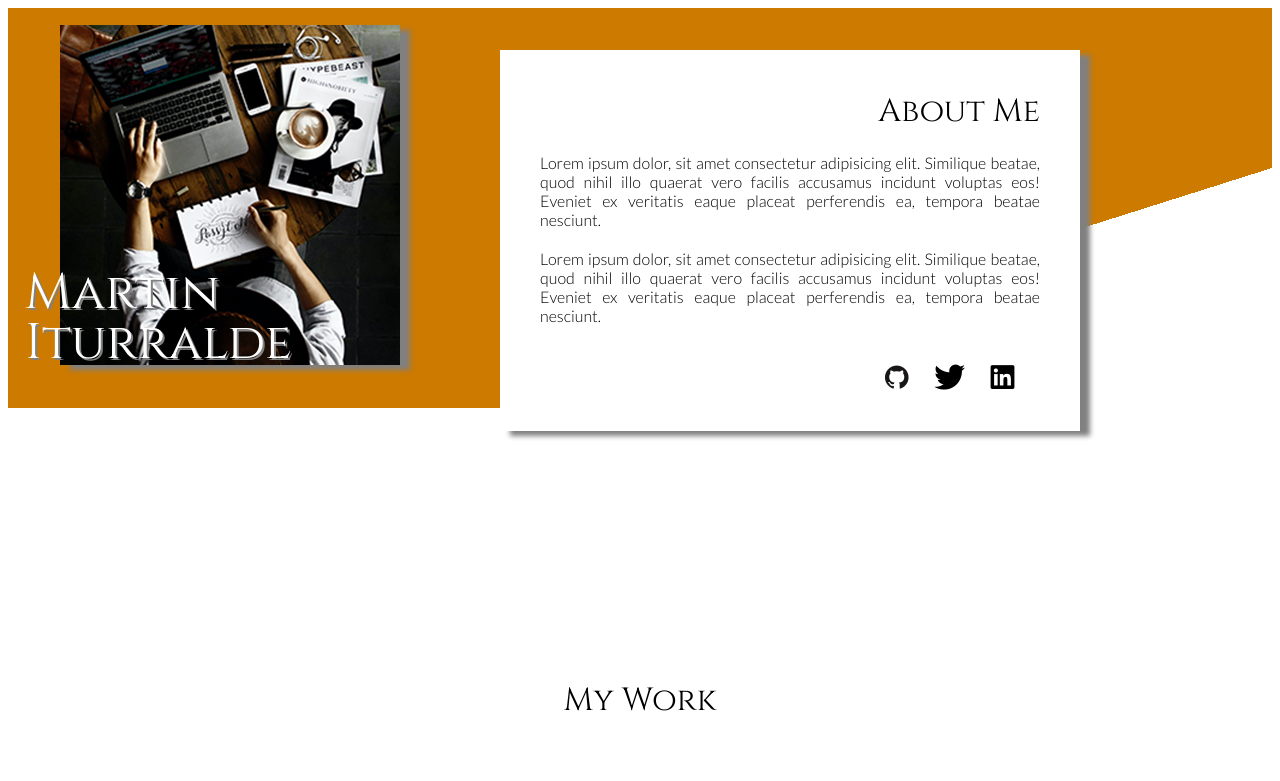
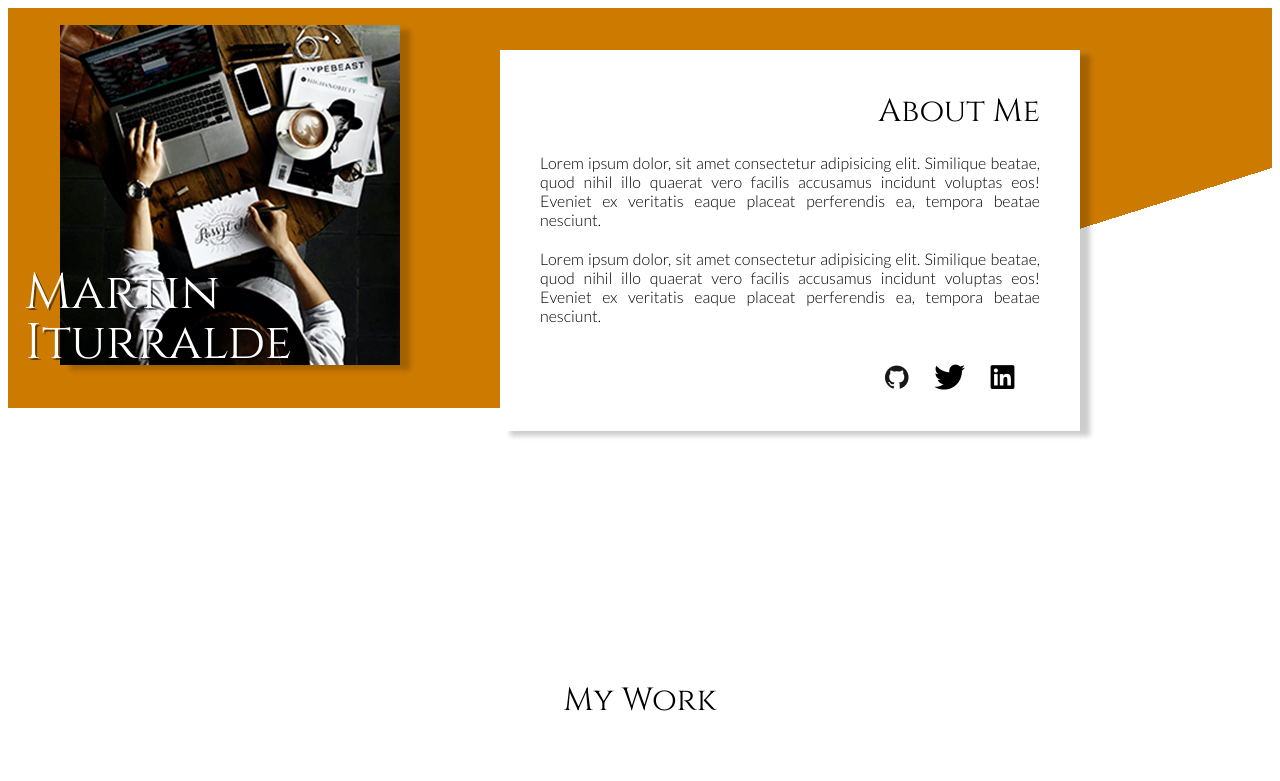
Before and after one commit to Martinitu/personalPortfolio-, a plain HTML site: page index.html in a window 1280 px wide. Shown: the top 781 px of the page. Drawn offline with nearby package versions, Linux system fonts and the light colour scheme.

Commit message:
bos shadow fixed

```diff
--- a/style.css
+++ b/style.css
@@ -21,7 +21,7 @@ p {
 
 }
 .headerPhoto {
-    box-shadow: 10px 5px 5px grey;
+    box-shadow: 10px 5px 5px rgba(0, 0, 0, 0.2);
     position: absolute;
     left: 60px;
     top: 25px;
@@ -38,7 +38,7 @@ p {
 
   left: 25px;
   top: 225px;
-  text-shadow: 2px 2px gray;
+  text-shadow: 2px 2px rgba(0, 0, 0, 0.5);
 
 
 }
@@ -64,7 +64,7 @@ h2 {
     align-items: center;
 }
 .aboutMeDiv {
-    box-shadow: 10px 5px 5px grey;
+    box-shadow: 10px 5px 5px rgba(0, 0, 0, 0.2);
 
 }
 
```
